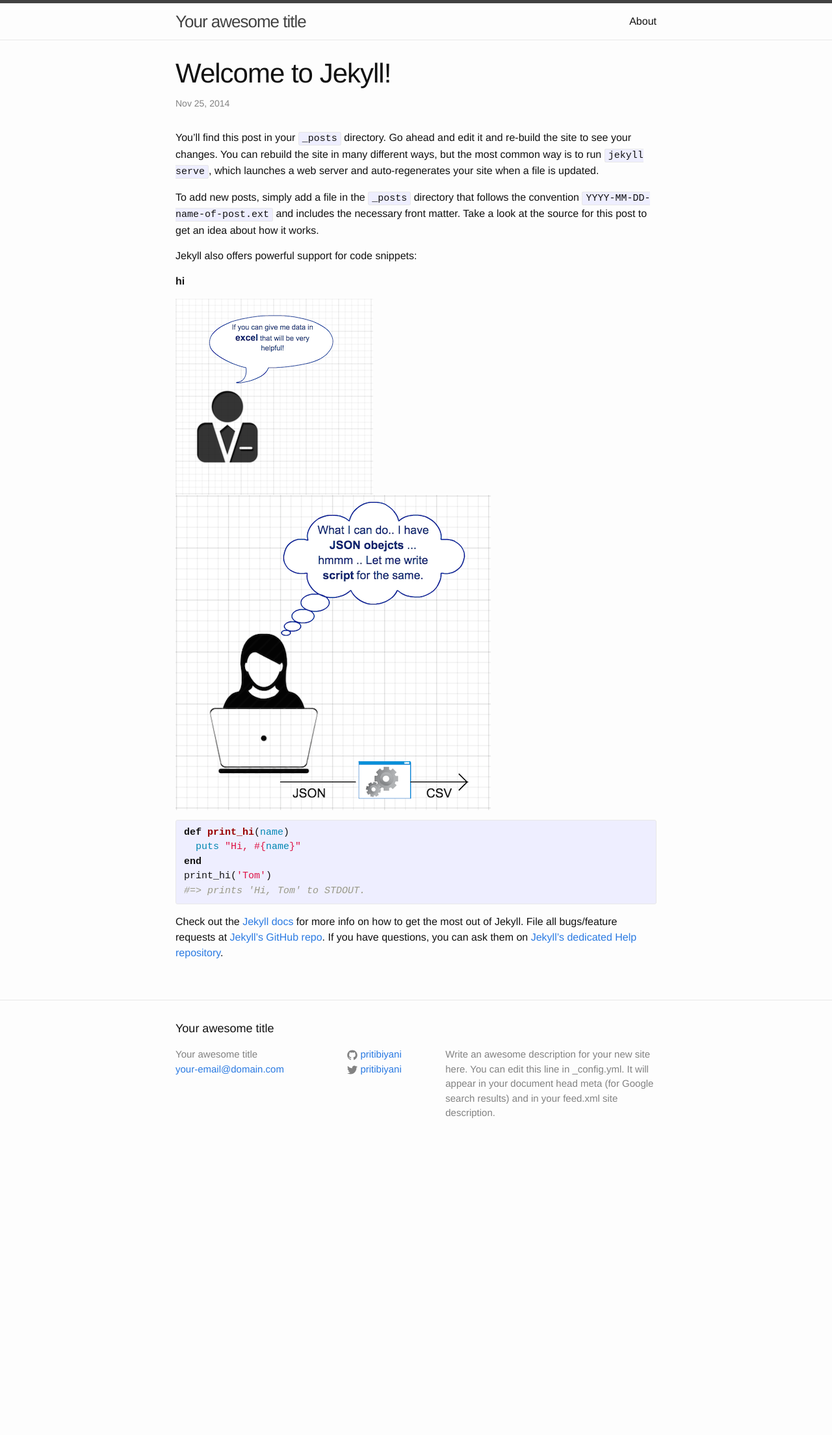
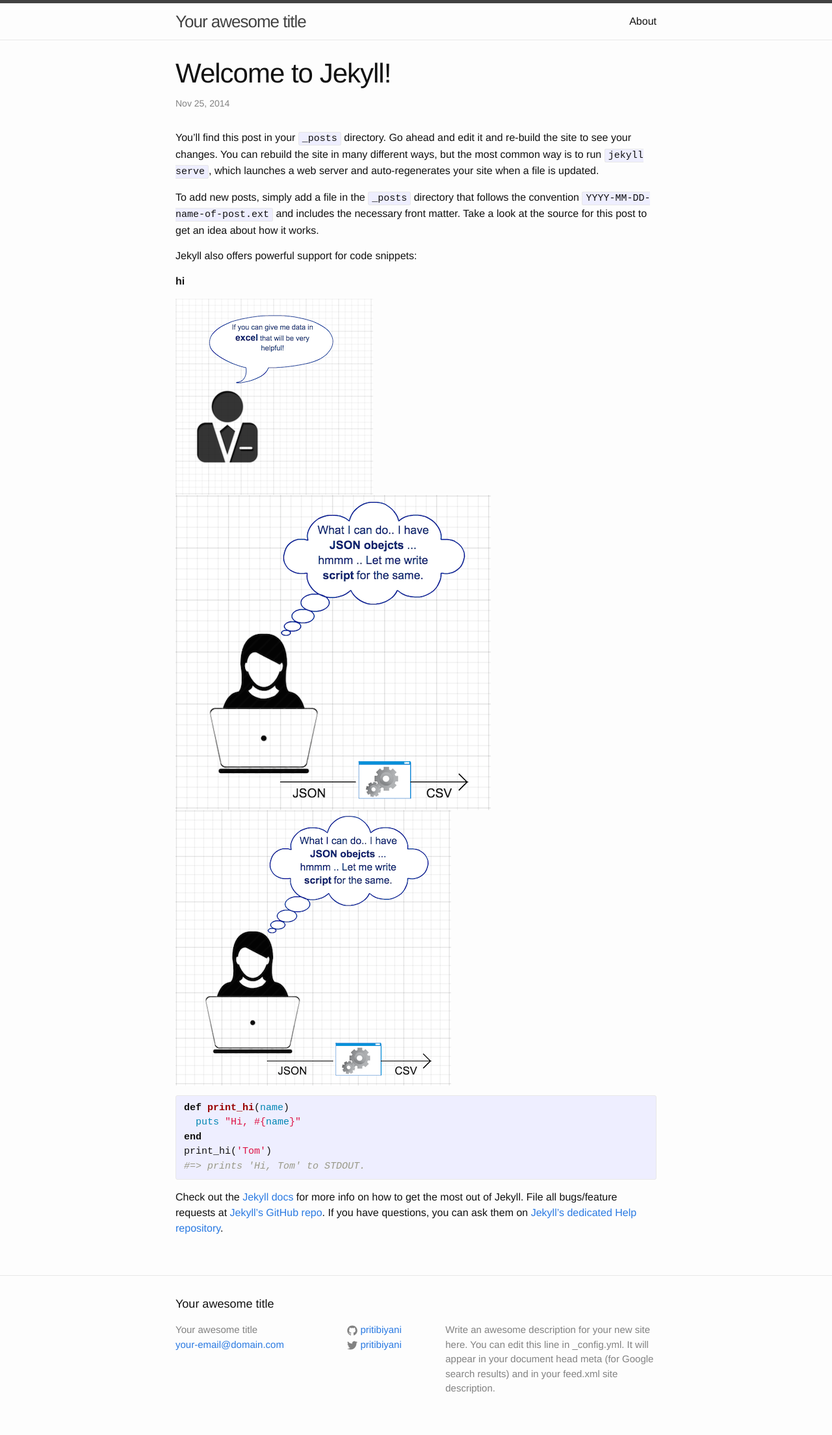
Before and after one commit to pritibiyani/pritibiyani.github.io, a Jekyll site: the page built from _posts/2014-11-25-welcome-to-jekyll.markdown, in a window 1280 px wide. Shown: the whole page at 65% size. Built offline with Jekyll 4.4.1, drawn with Linux system fonts in a browser that asks for light colours; before the commit the page ends 1785 px from its top, so only the background shows below that.

Commit message:
Resizing Image

```diff
--- a/_posts/2014-11-25-welcome-to-jekyll.markdown
+++ b/_posts/2014-11-25-welcome-to-jekyll.markdown
@@ -15,6 +15,7 @@ Jekyll also offers powerful support for code snippets:
 
 ![My helpful screenshot]({{ site.url }}/assets/data_format_01.png)
 ![My helpful screenshot]({{ site.url }}/assets/data_format_02_resize.png)
+![My helpful screenshot]({{ site.url }}/assets/data_format_02_resize_70.png)
 
 
 {% highlight ruby %}
```
Also changed, not shown: assets/data_format_02_resize_70.png (added).
